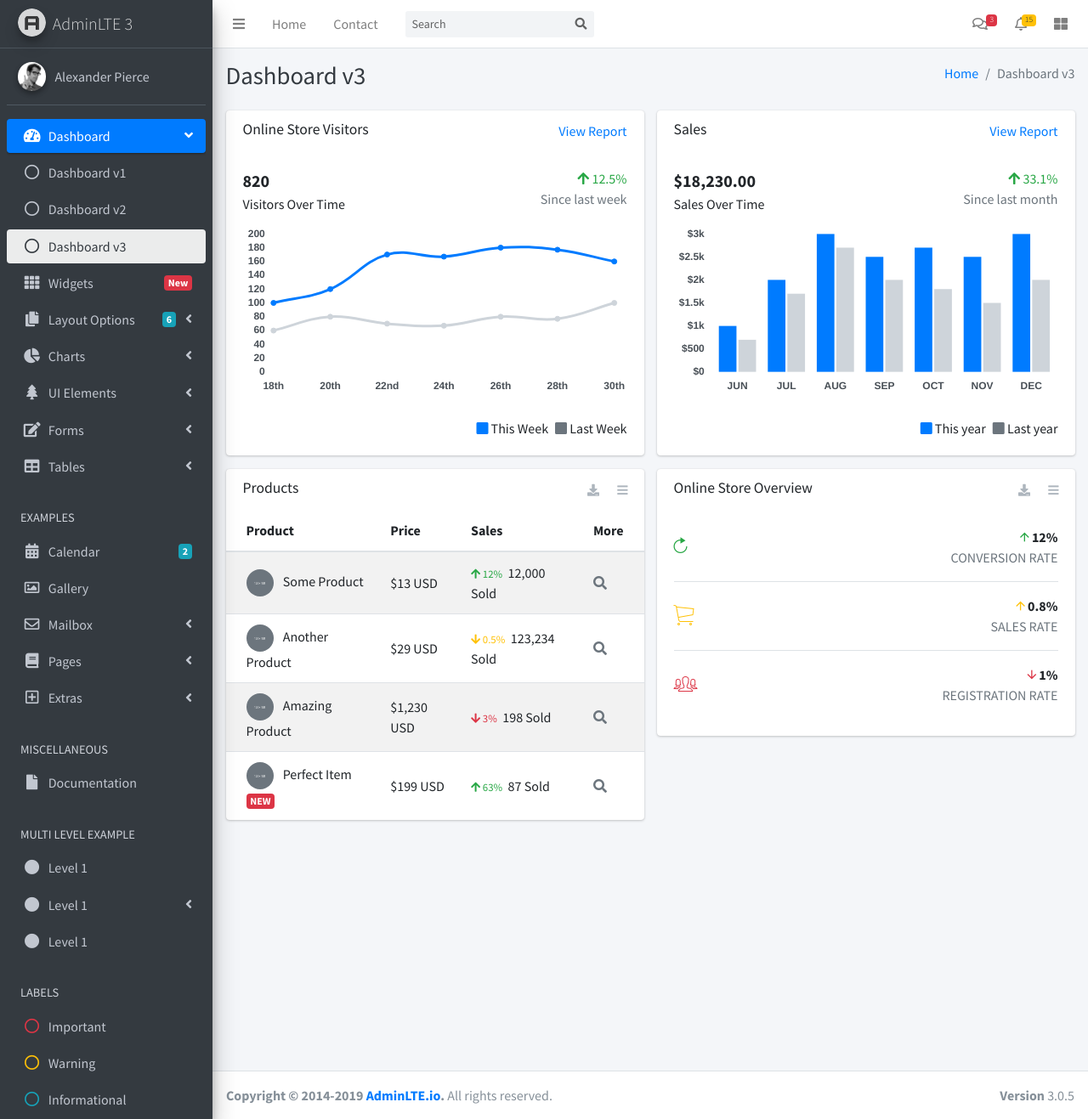
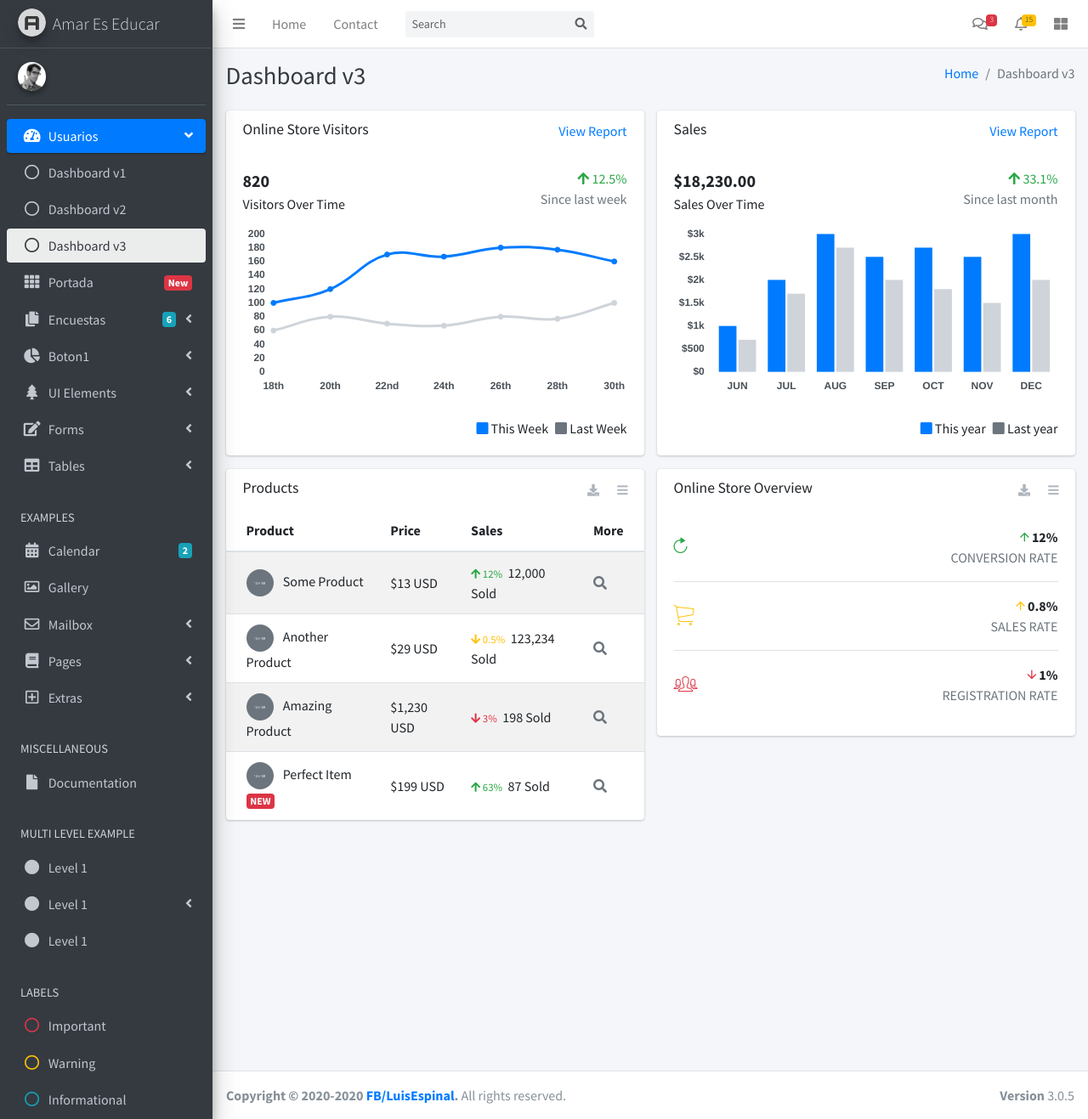
Before and after one commit to LushoJL/amaresvivir, a Laravel app: page /index in a window 1280 px wide. Shown: the whole page at 85% size. Run offline with Laravel 8, Linux system fonts and the light colour scheme; data that the repository does not hold is empty.

Commit message:
correcciones administrador

```diff
--- a/app/Http/Controllers/AboutController.php
+++ b/app/Http/Controllers/AboutController.php
@@ -36,9 +36,4 @@
     {
         return view('construccion');
     }
-
-    public function index()
-    {
-        return view('index');
-    }
 }
--- /dev/null
+++ b/app/Http/Controllers/AdminController.php
@@ -0,0 +1,14 @@
+<?php
+
+namespace App\Http\Controllers;
+
+use Illuminate\Http\Request;
+
+class AdminController extends Controller
+{
+    //
+    public function index()
+    {
+        return view('index');
+    }
+}
--- a/app/Http/Controllers/Auth/LoginController.php
+++ b/app/Http/Controllers/Auth/LoginController.php
@@ -25,7 +25,7 @@
      *
      * @var string
      */
-    protected $redirectTo = '/home';
+    protected $redirectTo = '/index';
 
     /**
      * Create a new controller instance.
--- a/app/Http/Controllers/Auth/RegisterController.php
+++ b/app/Http/Controllers/Auth/RegisterController.php
@@ -28,7 +28,7 @@
      *
      * @var string
      */
-    protected $redirectTo = '/home';
+    protected $redirectTo = '/index';
 
     /**
      * Create a new controller instance.
--- a/app/Http/Controllers/Auth/VerificationController.php
+++ b/app/Http/Controllers/Auth/VerificationController.php
@@ -25,7 +25,7 @@
      *
      * @var string
      */
-    protected $redirectTo = '/home';
+    protected $redirectTo = '/index';
 
     /**
      * Create a new controller instance.
--- a/resources/views/layouts/sidebar.blade.php
+++ b/resources/views/layouts/sidebar.blade.php
@@ -134,10 +134,16 @@
                         <span class="float-right text-muted text-sm">12 hours</span>
                     </a>
                     <div class="dropdown-divider"></div>
-                    <a href="#" class="dropdown-item">
-                        <i class="fas fa-file mr-2"></i> 3 new reports
+                    <a href="{{ route('logout') }}" class="dropdown-item" onclick="event.preventDefault();
+                        document.getElementById('logout-form').submit();">
+                        <i class="fas fa-file mr-2"></i> {{ __('Cerrar Sesión') }}
                         <span class="float-right text-muted text-sm">2 days</span>
                     </a>
+
+                    <form id="logout-form" action="{{ route('logout') }}" method="POST" style="display: none;">
+                        @csrf
+                    </form>
+
                     <div class="dropdown-divider"></div>
                     <a href="#" class="dropdown-item dropdown-footer">See All Notifications</a>
                 </div>
@@ -156,7 +162,7 @@
         <a href="#" class="brand-link">
             <img src="{{secure_asset('dist/img/AdminLTELogo.png')}}" alt="AdminLTE Logo" class="brand-image img-circle elevation-3"
                  style="opacity: .8">
-            <span class="brand-text font-weight-light">AdminLTE 3</span>
+            <span class="brand-text font-weight-light">Amar Es Educar</span>
         </a>
 
         <!-- Sidebar -->
@@ -167,7 +173,7 @@
                     <img src="{{secure_asset('dist/img/user2-160x160.jpg')}}" class="img-circle elevation-2" alt="User Image">
                 </div>
                 <div class="info">
-                    <a href="#" class="d-block">Alexander Pierce</a>
+                    <a href="#" class="d-block">{{auth()->user()->name}}</a>
                 </div>
             </div>
 
@@ -180,7 +186,7 @@
                         <a href="#" class="nav-link active">
                             <i class="nav-icon fas fa-tachometer-alt"></i>
                             <p>
-                                Dashboard
+                                Usuarios
                                 <i class="right fas fa-angle-left"></i>
                             </p>
                         </a>
@@ -209,7 +215,7 @@
                         <a href="#" class="nav-link">
                             <i class="nav-icon fas fa-th"></i>
                             <p>
-                                Widgets
+                                Portada
                                 <span class="right badge badge-danger">New</span>
                             </p>
                         </a>
@@ -218,7 +224,7 @@
                         <a href="#" class="nav-link">
                             <i class="nav-icon fas fa-copy"></i>
                             <p>
-                                Layout Options
+                                Encuestas
                                 <i class="fas fa-angle-left right"></i>
                                 <span class="badge badge-info right">6</span>
                             </p>
@@ -272,7 +278,7 @@
                         <a href="#" class="nav-link">
                             <i class="nav-icon fas fa-chart-pie"></i>
                             <p>
-                                Charts
+                                Boton1
                                 <i class="right fas fa-angle-left"></i>
                             </p>
                         </a>
@@ -718,7 +724,7 @@
 
     <!-- Main Footer -->
     <footer class="main-footer">
-        <strong>Copyright &copy; 2014-2019 <a href="http://adminlte.io">AdminLTE.io</a>.</strong>
+        <strong>Copyright &copy; 2020-2020 <a href="https://www.facebook.com/lucho.espinal.3">FB/LuisEspinal</a>.</strong>
         All rights reserved.
         <div class="float-right d-none d-sm-inline-block">
             <b>Version</b> 3.0.5
--- a/routes/web.php
+++ b/routes/web.php
@@ -58,7 +58,7 @@
 //actividad dos
 Route::get('/actividades-juegos-joven', 'ActivitygameController@FourPicsOneWord')->name('FourPicsOneWord');
 
-//adultos index
+//adultos_index
 Route::get('/actividades-adultos', 'AdultsController@index')->name('adults');
 Route::get('/actividades-adultos/caso-uno', 'AdultsController@firstCase')->name('firstCase');
 
@@ -66,7 +66,7 @@
 
 Auth::routes();
 
-Route::get('/home', 'HomeController@index')->name('home');
+//Route::get('/home', 'HomeController@index')->name('home');
 
-//administracion
-Route::get('/index', 'AboutController@index')->name('index');
+//admin
+Route::get('/index', 'AdminController@index')->name('index');
```
